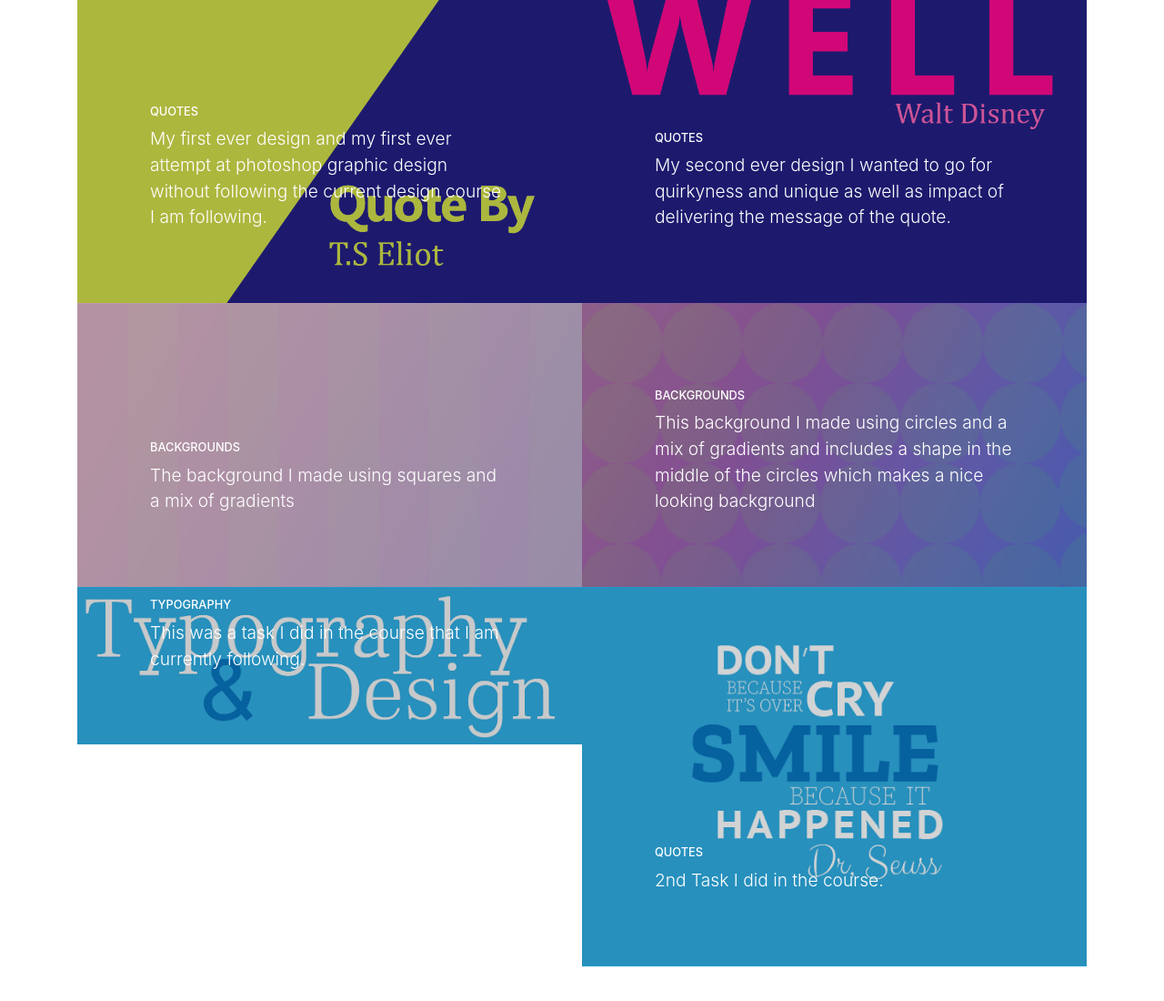
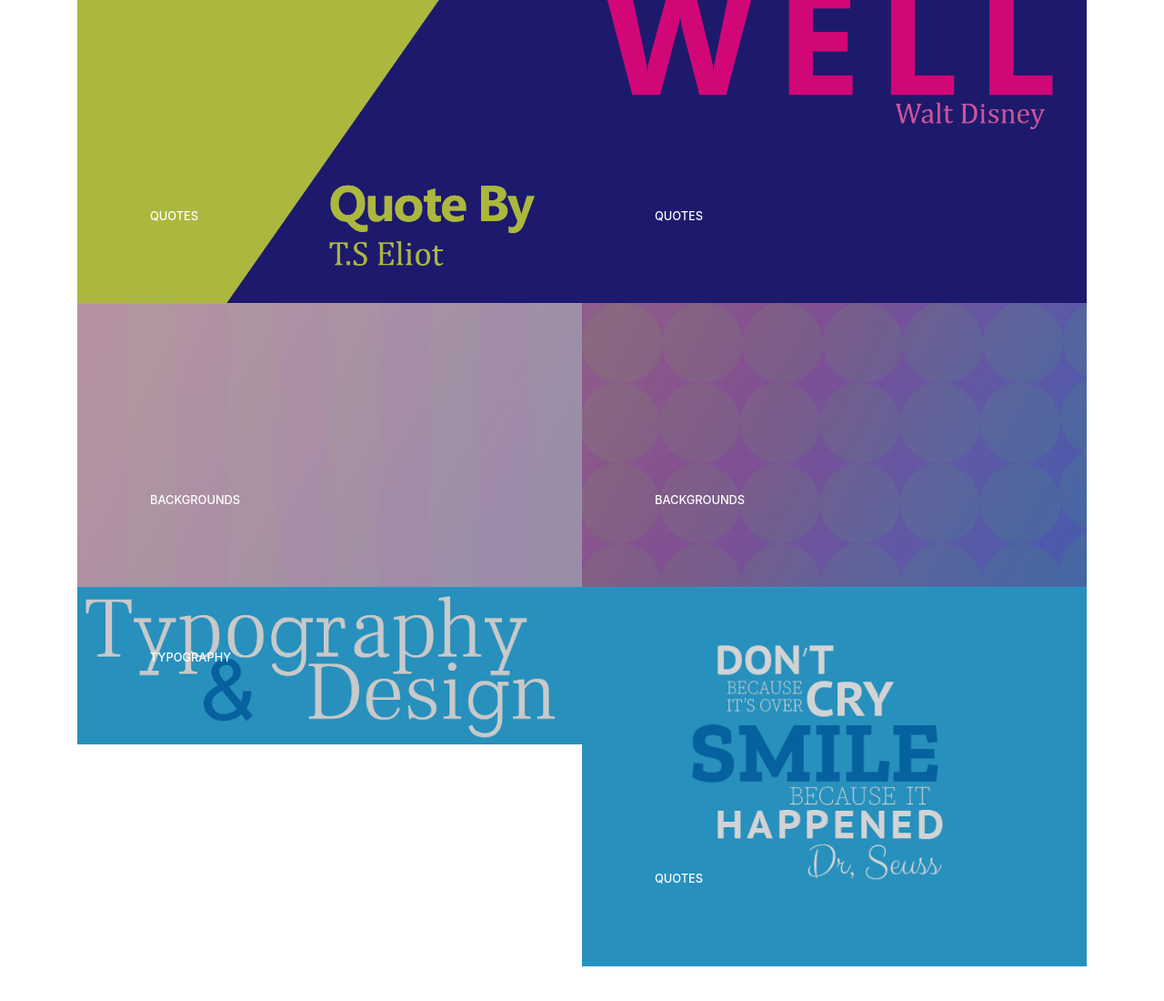
Before and after one commit to tyson06edwards/tyson06edwards.github.io, a website with bundled scripts: page index.html in a window 1280 px wide. Shown: the part 3400-4500 px from the top of the page at 91% size. Built offline with nearby package versions, Linux system fonts and the light colour scheme.

Commit message:
Update index.html

```diff
--- a/index.html
+++ b/index.html
@@ -148,7 +148,6 @@
             <span class="caption">
               <span class="caption-content">
                 <h2>Quotes</h2>
-                <p class="mb-0">My first ever design and my first ever attempt at photoshop graphic design without following the current design course I am following.</p>
               </span>
             </span>
             <img class="img-fluid" src="img/quote1.png" alt="">
@@ -159,7 +158,6 @@
             <span class="caption">
               <span class="caption-content">
                 <h2>Quotes</h2>
-                <p class="mb-0">My second ever design I wanted to go for quirkyness and unique as well as impact of delivering the message of the quote.</p>
               </span>
             </span>
             <img class="img-fluid" src="img/quote2.png" alt="">
@@ -169,9 +167,7 @@
           <a class="portfolio-item" href="img/bg-masthead.png">
             <span class="caption">
               <span class="caption-content">
-                <h2>Backgrounds</h2>
-                <p class="mb-0">The background I made using squares and a mix of gradients</p>
-              </span>
+                <h2>Backgrounds</h2>              </span>
             </span>
             <img class="img-fluid" src="img/bg-masthead.png" alt="">
           </a>
@@ -181,7 +177,6 @@
             <span class="caption">
               <span class="caption-content">
                 <h2>Backgrounds</h2>
-                <p class="mb-0">This background I made using circles and a mix of gradients and includes a shape in the middle of the circles which makes a nice looking background</p>
               </span>
             </span>
             <img class="img-fluid" src="img/websitebackground2.png" alt="">
@@ -192,7 +187,6 @@
             <span class="caption">
               <span class="caption-content">
                 <h2>typography</h2>
-                <p class="mb-0">This was a task I did in the course that I am currently following.</p>
               </span>
             </span>
             <img class="img-fluid" src="img/typography-designtext.png" alt="">
@@ -203,7 +197,6 @@
             <span class="caption">
               <span class="caption-content">
                 <h2>Quotes</h2>
-                <p class="mb-0">2nd Task I did in the course.</p>
               </span>
             </span>
             <img class="img-fluid" src="img/drsuessquote1.png" alt="">
```
